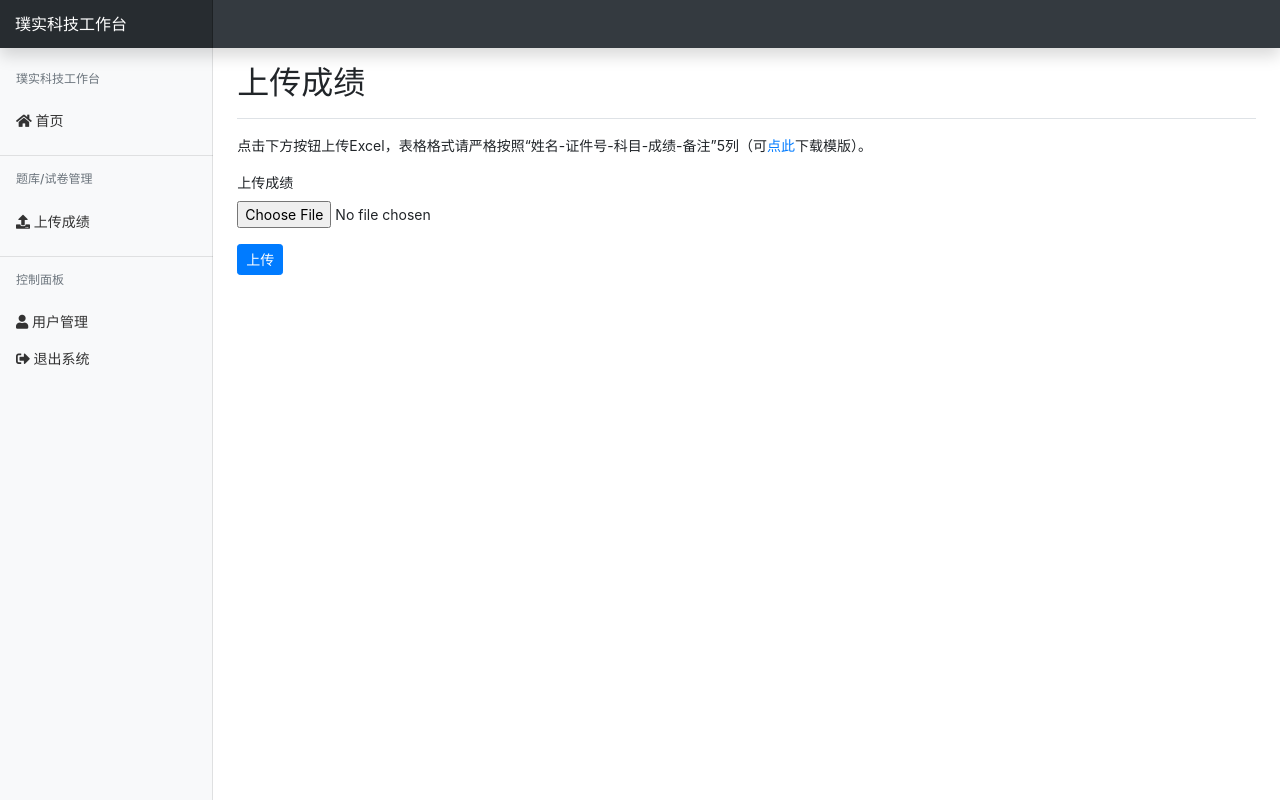
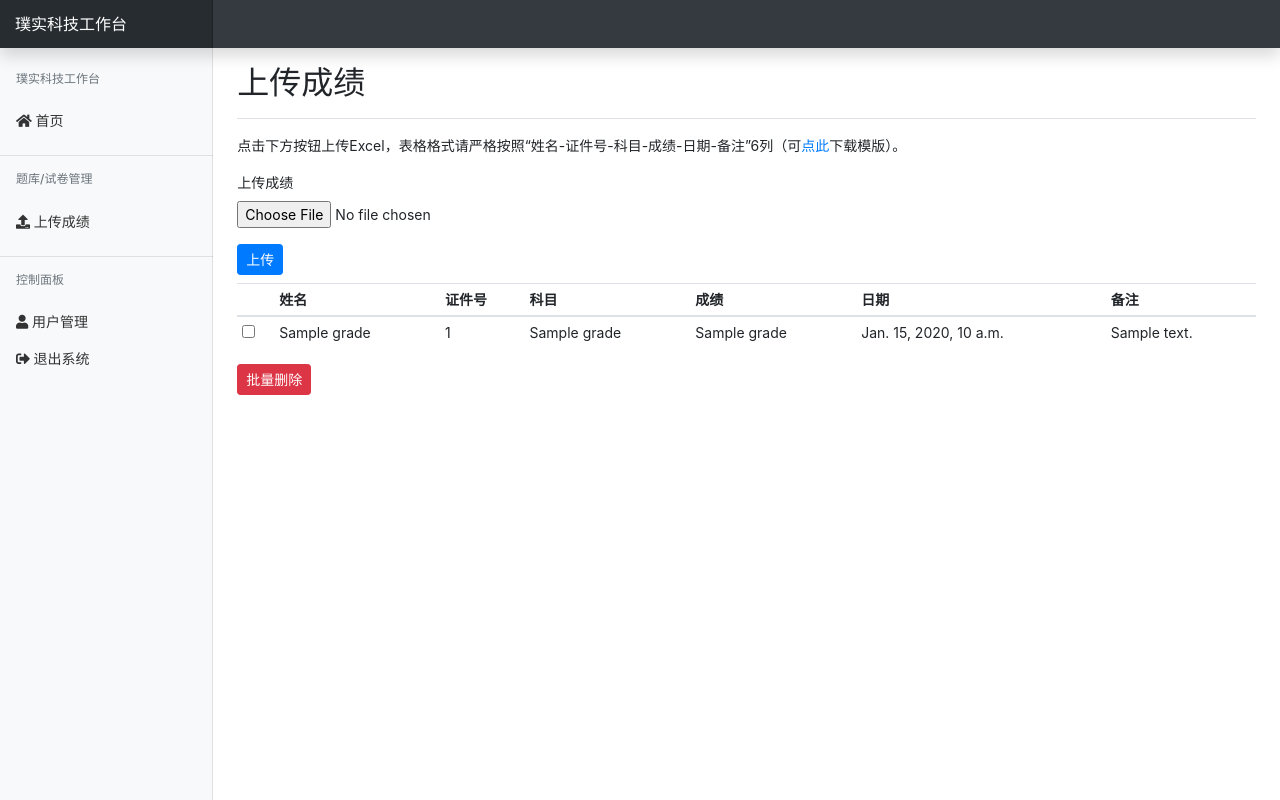
Before and after one commit to hejun0524/weixunborui, a Django app: template templates/exam/grades.html in a window 1280 px wide. Run offline with Django 3.2, Linux system fonts and the light colour scheme; the template is opened without the code that fills it: most values are stand-ins (such as "Sample title", 1, 10 or a date in 2020); some libraries are stand-ins or nearby versions.

Commit message:
can delete grade

```diff
--- a/exam/models.py
+++ b/exam/models.py
@@ -100,6 +100,7 @@ class Grade(models.Model):
     student_id = models.CharField(max_length=100)
     subject = models.CharField(max_length=100)
     grade = models.FloatField()
+    date = models.DateField(blank=True, null=True)
     note = models.TextField(blank=True, null=True)
 
     def __str__(self):
--- a/templates/exam/grades.html
+++ b/templates/exam/grades.html
@@ -7,15 +7,52 @@
 {% block content %}
     <div class="row">
         <div class="col">
-            <p>点击下方按钮上传Excel，表格格式请严格按照“姓名-证件号-科目-成绩-备注”5列（可<a href="{% url 'exam:grades_sample' %}">点此</a>下载模版）。</p>
+            <p>点击下方按钮上传Excel，表格格式请严格按照“姓名-证件号-科目-成绩-日期-备注”6列（可<a href="{% url 'exam:grades_sample' %}">点此</a>下载模版）。</p>
             <form role="form" method="post" enctype="multipart/form-data">
                 {% csrf_token %}
                 <div class="form-group">
                     <label for="excel_file">上传成绩</label>
                     <input type="file" class="form-control-file" id="excel_file" name="excel_file" accept=".xls, .xlsx" required>
                 </div>
-                <button type="submit" class="btn btn-sm btn-primary mb-2">上传</button>
+                <button type="submit" class="btn btn-sm btn-primary mb-2" name="btn_upload">上传</button>
+            </form>
+            <form role="form" method="post">
+            {% csrf_token %}
+            <table class="table table-sm">
+                <thead>
+                    <tr>
+                        <th></th>
+                        <th>姓名</th>
+                        <th>证件号</th>
+                        <th>科目</th>
+                        <th>成绩</th>
+                        <th>日期</th>
+                        <th>备注</th>
+                    </tr>
+                </thead>
+                <tbody>
+                    {% for grade in grades %}
+                    <tr>
+                        <td>
+                            <input type="checkbox" name="grade-{{ grade.id }}">
+                        </td>
+                        <td>{{ grade.student_name }}</td>
+                        <td>{{ grade.student_id }}</td>
+                        <td>{{ grade.subject }}</td>
+                        <td>{{ grade.grade }}</td>
+                        <td>{{ grade.date }}</td>
+                        <td>{{ grade.note }}</td>
+                    </tr>
+                    {% empty %}
+                    <tr>
+                        <th colspan="7">暂无数据</th>
+                    </tr>
+                    {% endfor %}
+                </tbody>
+            </table>
+            <button type="submit" class="btn btn-sm btn-danger mb-2" name="btn_delete">批量删除</button>
             </form>
         </div>
     </div>
+
 {% endblock %}
--- a/templates/home/grades.html
+++ b/templates/home/grades.html
@@ -50,6 +50,10 @@
                 <td>{{ grade.grade }}</th>
               </tr>
               <tr>
+                <th>日期</th>
+                <td>{{ grade.date }}</th>
+              </tr>
+              <tr>
                 <th>备注</th>
                 <td>{{ grade.note }}</th>
               </tr>
```
Also changed, not shown: exam/views.py (+40 -24 lines).
